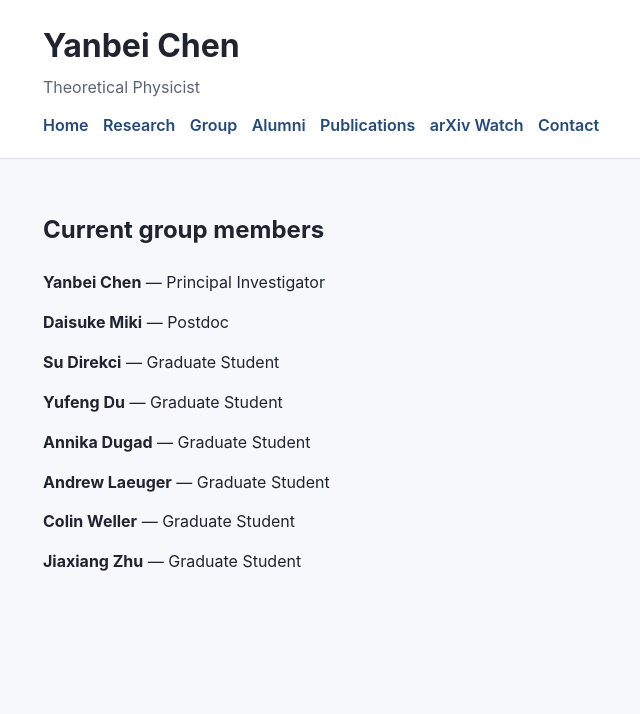
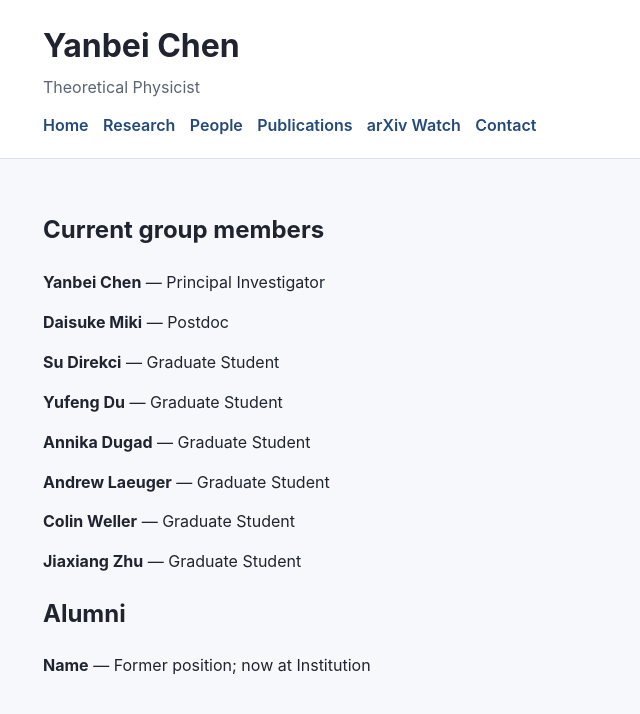
Before and after one commit to yanbei/yanbei.github.io, a Jekyll site: the page built from people.md, in a window 1280 px wide. Shown: the top 714 px of the page, without its empty margins (107-747 px from the left). Built offline with Jekyll 4.4.1, drawn with Linux system fonts in a browser that asks for light colours.

Commit message:
Combine group and alumni into people page

```diff
--- a/_config.yml
+++ b/_config.yml
@@ -24,10 +24,8 @@ navigation:
     url: /
   - title: Research
     url: /research/
-  - title: Group
-    url: /group/
-  - title: Alumni
-    url: /alumni/
+  - title: People
+    url: /people/
   - title: Publications
     url: /publications/
   - title: arXiv Watch
--- a/group.md
+++ b/people.md
@@ -1,7 +1,7 @@
 ---
 layout: default
-title: Group
-permalink: /group/
+title: People
+permalink: /people/
 ---
 
 <h2>Current group members</h2>
@@ -15,3 +15,8 @@ permalink: /group/
   <li><strong>Colin Weller</strong> — Graduate Student</li>
   <li><strong>Jiaxiang Zhu</strong> — Graduate Student</li>
 </ul>
+
+<h2>Alumni</h2>
+<ul class="people-list">
+  <li><strong>Name</strong> — Former position; now at Institution</li>
+</ul>
```
Also changed, not shown: alumni.md (deleted, +0 -10 lines).
